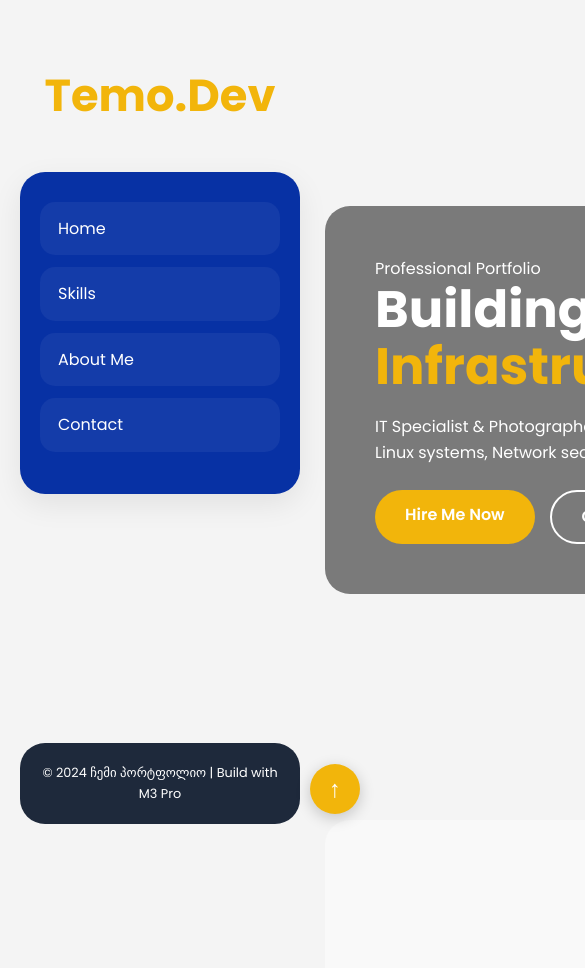
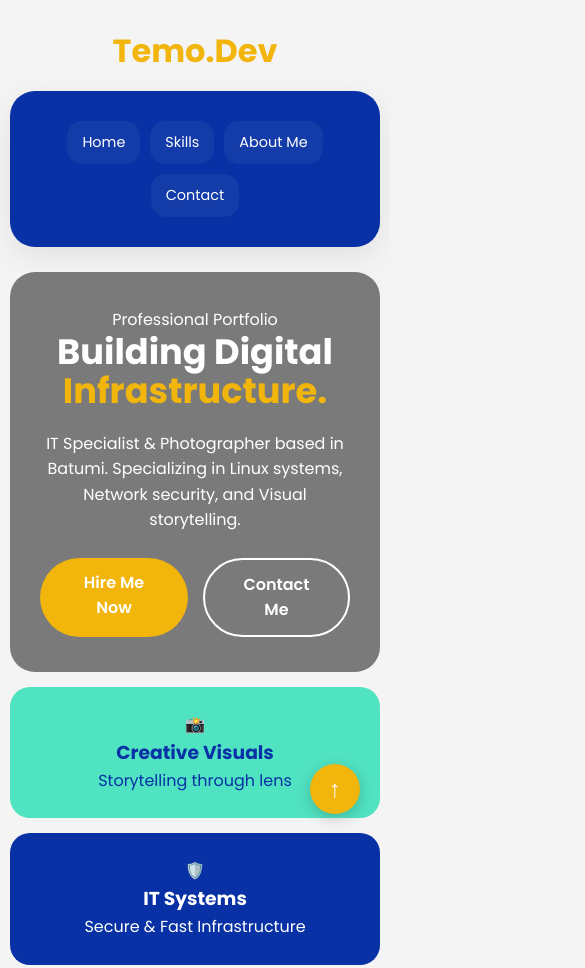
Before and after one commit to techguytemurra-alt/my-test-project-services, a plain HTML site: page index.html in a window 390 px wide. Shown: the top 968 px of the page, 585 px wide, since content can reach past the window. Drawn offline with Linux system fonts and the light colour scheme.

Commit message:
Added responsiveness for all devices

```diff
--- a/css/MENU.css
+++ b/css/MENU.css
@@ -60,3 +60,42 @@
   text-align: center;
   font-size: 0.8rem;
 }
+
+@media (max-width: 900px) {
+  .layout-wrapper {
+    flex-direction: column; /* მენიუ და კონტენტი ერთმანეთის ქვეშ */
+    padding: 10px;
+  }
+
+  .header-menu {
+    width: 100%;
+    height: auto;
+    position: relative; /* აღარ იყოს Sticky გვერდზე */
+    top: 0;
+  }
+
+  .menu-brand {
+    padding: 15px 0;
+  }
+
+  .text-1 {
+    font-size: 2rem;
+  }
+
+  .main-nav ul {
+    display: flex; /* ლინკები გვერდიგვერდ */
+    flex-wrap: wrap;
+    justify-content: center;
+    gap: 10px;
+  }
+
+  .main-nav ul li a {
+    margin-bottom: 0;
+    padding: 10px 15px;
+    font-size: 0.9rem;
+  }
+
+  .sidebar-footer {
+    display: none; /* მობილურზე მენიუს ფუთერი მოვაშოროთ სივრცისთვის */
+  }
+}
--- a/css/content_area.css
+++ b/css/content_area.css
@@ -146,3 +146,41 @@
   color: #777;
   text-transform: uppercase;
 }
+
+/* მობილური ვერსია Hero-სთვის */
+@media (max-width: 900px) {
+  .hero-grid-container {
+    grid-template-columns: 1fr; /* 3 სვეტის ნაცვლად ყველაფერი ერთმანეთის ქვეშ */
+    gap: 15px;
+  }
+
+  .hero-main-box {
+    padding: 30px;
+    text-align: center;
+    min-height: 400px;
+  }
+
+  .hero-content h1 {
+    font-size: 2.2rem; /* სათაურის დაპატარავება */
+  }
+
+  .hero-btns {
+    justify-content: center;
+  }
+
+  .hero-small-column {
+    display: grid;
+    grid-template-columns: 1fr 1fr; /* ორი პატარა კუბიკი გვერდიგვერდ */
+    gap: 15px;
+  }
+
+  .hero-sidebar {
+    order: 3; /* საიდბარი სულ ბოლოში ჩავიდეს */
+  }
+}
+
+@media (max-width: 600px) {
+  .hero-small-column {
+    grid-template-columns: 1fr; /* ტელეფონზე კუბიკებიც ერთმანეთის ქვეშ */
+  }
+}
--- a/css/section.css
+++ b/css/section.css
@@ -74,10 +74,19 @@
 
 @media (max-width: 1100px) {
   .main-content-row {
-    flex-direction: column;
+    flex-direction: column; /* About და Contact ერთმანეთის ქვეშ */
+    min-height: auto;
   }
+
   .personal-card-container {
-    flex-direction: column;
+    flex-direction: column; /* ფოტო და ტექსტი ცენტრში */
     text-align: center;
+    padding: 30px;
+  }
+
+  .profile-pic {
+    width: 150px;
+    height: 150px;
+    margin-bottom: 20px;
   }
 }
--- a/css/skills.css
+++ b/css/skills.css
@@ -45,3 +45,17 @@
   margin-bottom: 20px;
   display: block;
 }
+
+@media (max-width: 600px) {
+  .skills-section {
+    padding: 40px 20px;
+  }
+
+  .section-title {
+    font-size: 1.8rem;
+  }
+
+  .skill-card {
+    padding: 25px;
+  }
+}
```
